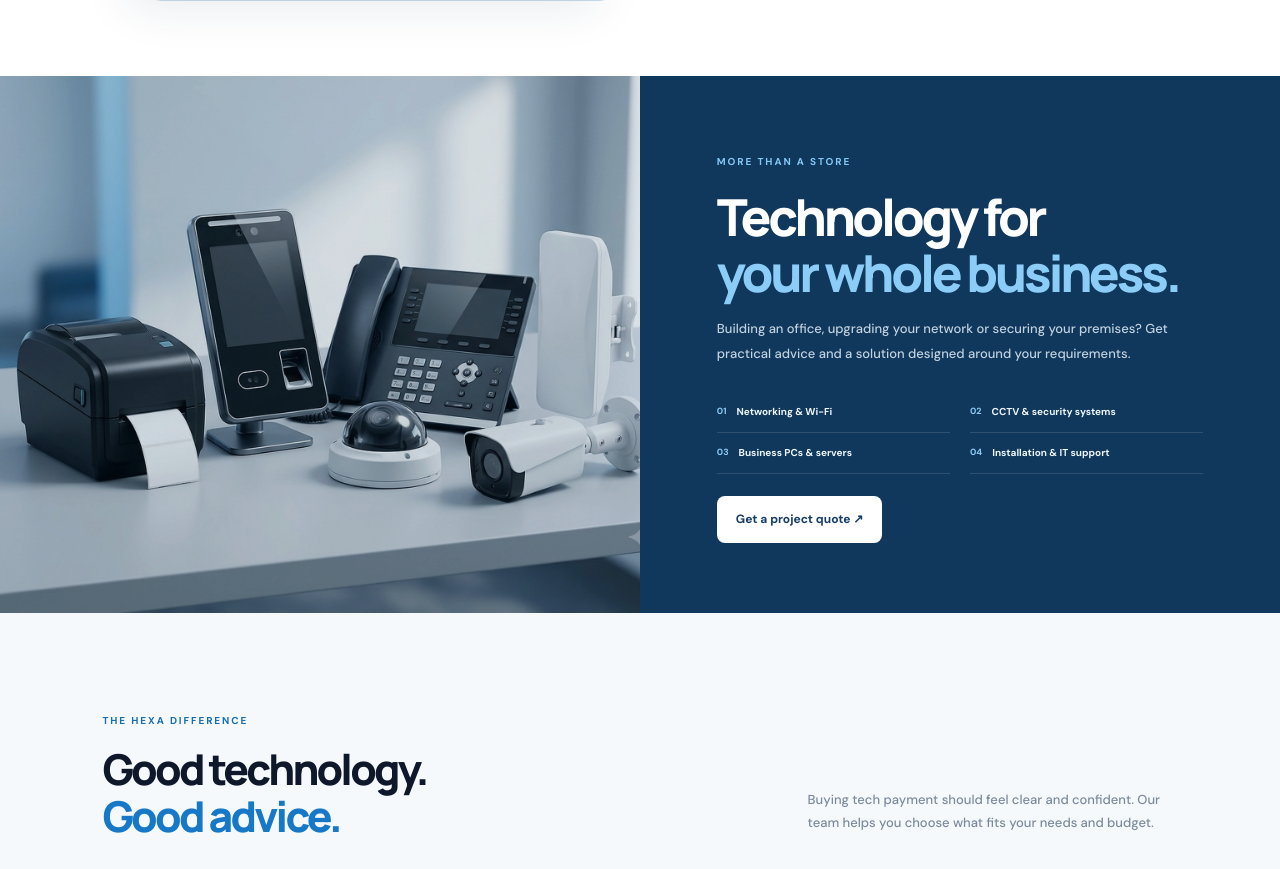
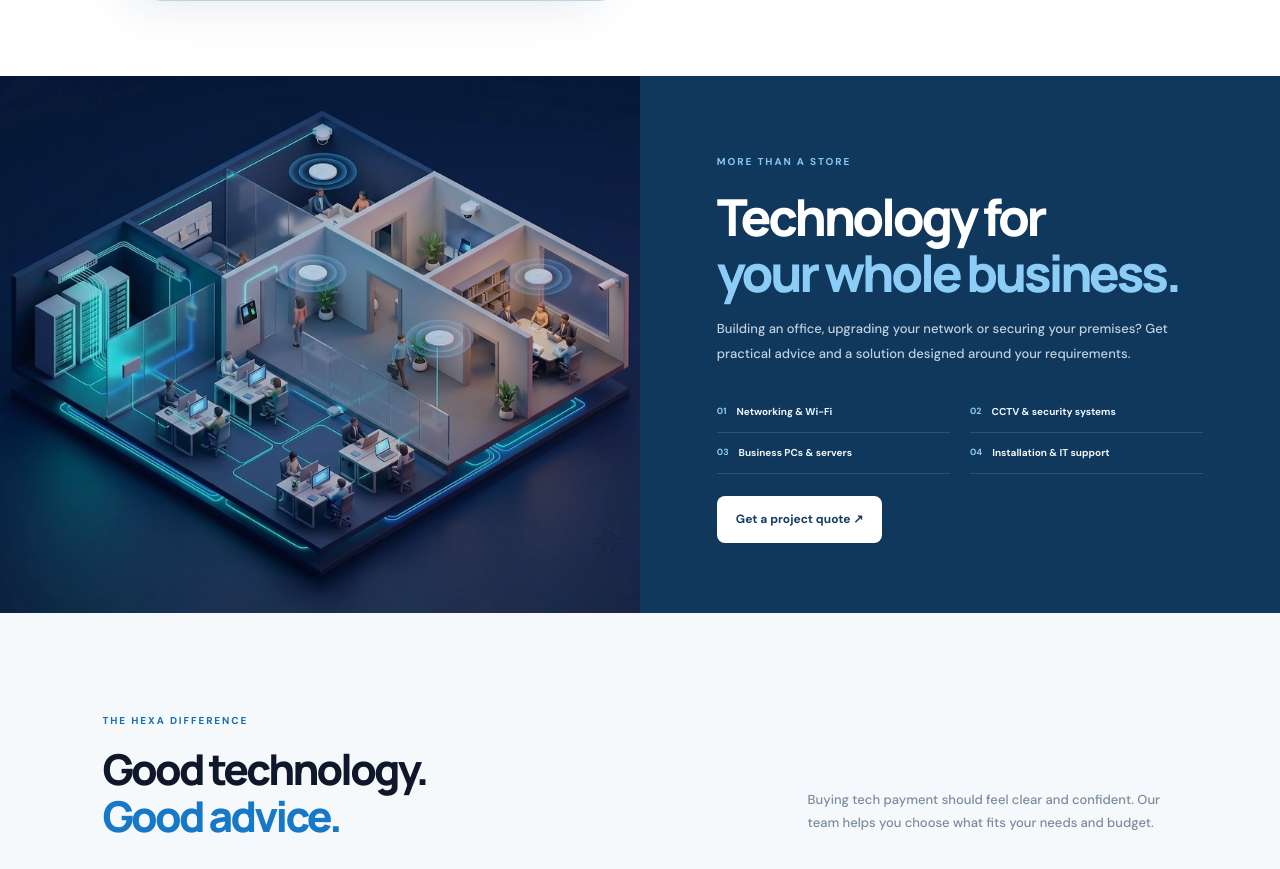
Before and after one commit to hexaknp-knp/hexa-computronics-preview, a plain HTML site: page index.html in a window 1280 px wide. Shown: the part 4066-4935 px from the top of the page. Drawn offline with nearby package versions, Linux system fonts and the light colour scheme; no server answers.

Commit message:
Update index.html

```diff
--- a/index.html
+++ b/index.html
@@ -268,7 +268,7 @@ p, .modal-desc, .modal-features { font-size: 1.1rem; color: #1e293b; font-weight
 </section>
 
 <section class="business-section" id="business">
-  <div class="business-photo"><img src="code_generated_image.webp" alt="Business network infrastructure"></div>
+  <div class="business-photo"><img src="service_image.webp" alt="Business network infrastructure"></div>
   <div class="business-copy"><span class="eyebrow light">MORE THAN A STORE</span><h2>Technology for<br><em>your whole business.</em></h2><p>Building an office, upgrading your network or securing your premises? Get practical advice and a solution designed around your requirements.</p>
     <div class="service-list"><div><span>01</span><b>Networking & Wi-Fi</b></div><div><span>02</span><b>CCTV & security systems</b></div><div><span>03</span><b>Business PCs & servers</b></div><div><span>04</span><b>Installation & IT support</b></div></div>
     <a class="button white-button" href="#contact">Get a project quote ↗</a>
```
